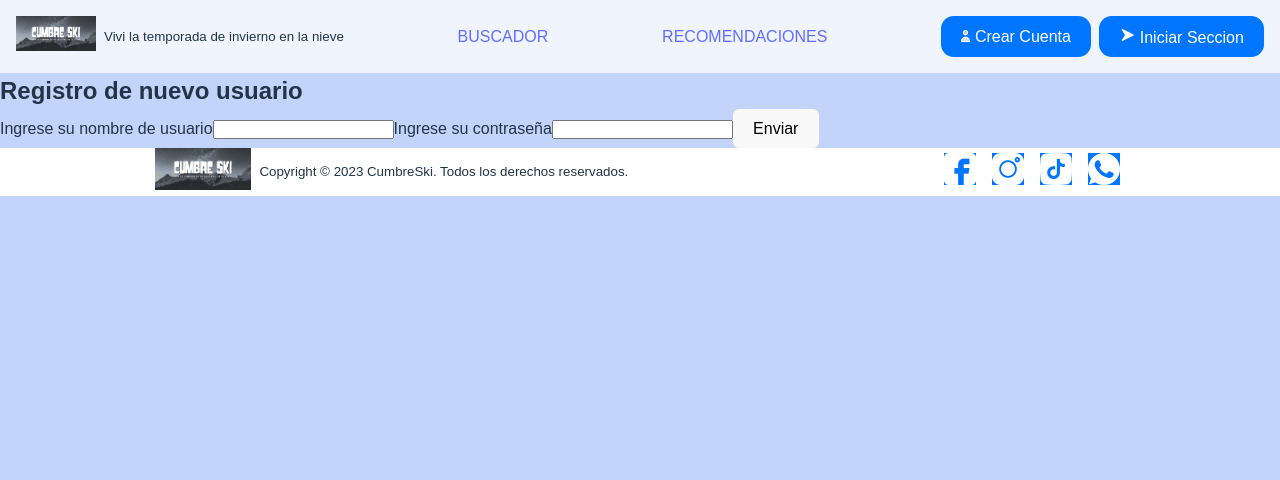
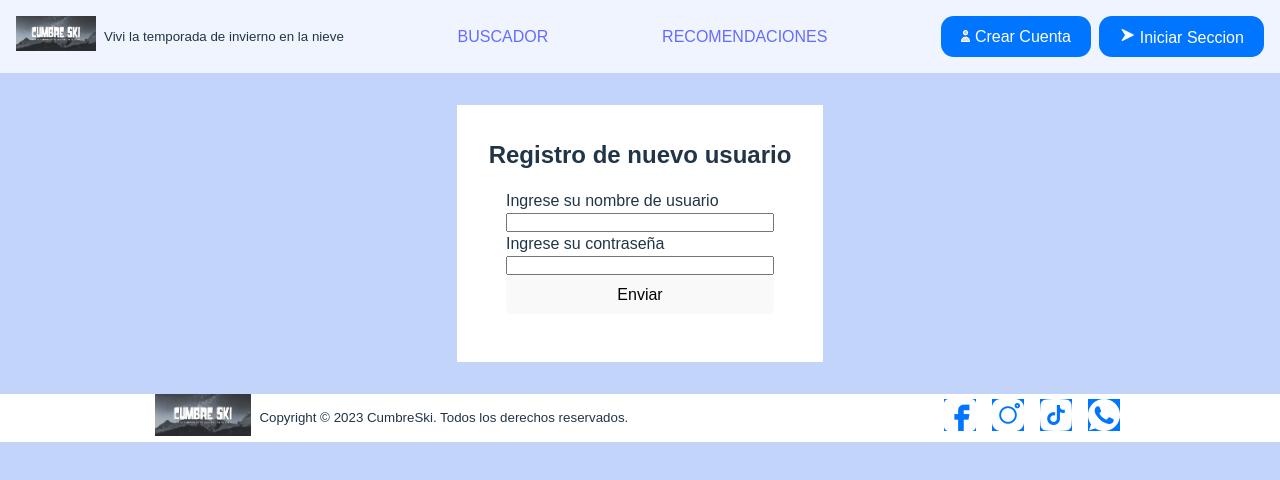
Before and after one commit to JuanTadini/ProyectoIntegrador1, a React (Vite) app: page /login in a window 1280 px wide. Shown: the top 480 px of the page. Built offline with nearby package versions, Linux system fonts and the light colour scheme; no server answers.

Commit message:
agregado el link al login

```diff
--- a/src/Components/LoginForm.jsx
+++ b/src/Components/LoginForm.jsx
@@ -1,5 +1,6 @@
 import React, { useState } from 'react'
 import { useProductStates } from "./Context/Context";
+import styles from './LoginForm.module.css'
 
 const LoginForm = () => {
 
--- /dev/null
+++ b/src/Components/LoginForm.module.css
@@ -0,0 +1,8 @@
+form{
+    display: flex;
+    flex-direction: column;
+    justify-content: space-around;
+    width: 300px;
+    margin: 0 auto;
+    padding: 1rem;
+  }
--- a/src/Components/Navbar.jsx
+++ b/src/Components/Navbar.jsx
@@ -14,7 +14,7 @@ const Navbar = () => {
         <Link to="/recomendation">RECOMENDACIONES</Link>
       <div className={styles['crearIniciar']}>
         <button className={styles['crear']}><img className={styles["vector1"]} src="/imagenes/vector1.png" alt="vector1" />  Crear Cuenta</button>
-        <button className={styles['crear']}><img className={styles["vector1"]} src="/imagenes/navigation.png" alt="vector1" /> Iniciar Seccion</button>
+        <Link to="/login"><button className={styles['crear']}><img className={styles["vector1"]} src="/imagenes/navigation.png" alt="vector1" /> Iniciar Seccion</button></Link>
       </div>
     </nav>
   )
--- a/src/Routes/Detail.module.css
+++ b/src/Routes/Detail.module.css
@@ -69,6 +69,7 @@
 
 .detail-gallery-images-box {
     border-top: 2px solid black;
+    background-color: #fff;
     display: flex;
     height: 30vw;
 }
--- a/src/Routes/Login.jsx
+++ b/src/Routes/Login.jsx
@@ -1,6 +1,7 @@
 import React, { useState } from 'react'
 import { useProductStates } from '../Components/Context/Context';
 import LoginForm from '../Components/LoginForm';
+import styles from './Login.module.css'
 
 
 const Login = () => {
@@ -9,8 +10,12 @@ const Login = () => {
 
   return (
     <div>
-        <h2>Registro de nuevo usuario</h2>
-        <LoginForm/>
+      <div className={styles['form-container']}>
+        <div className={styles['form-box']}>
+          <h2>Registro de nuevo usuario</h2>
+          <LoginForm/>
+        </div>
+      </div>
     </div>
   )
 }
--- /dev/null
+++ b/src/Routes/Login.module.css
@@ -0,0 +1,11 @@
+.form-container {
+    display: flex;
+    flex-direction: column;
+    align-items: center;
+    padding: 2rem;
+}
+
+.form-box {
+    background-color: #fff;
+    padding: 2rem;
+}
```
